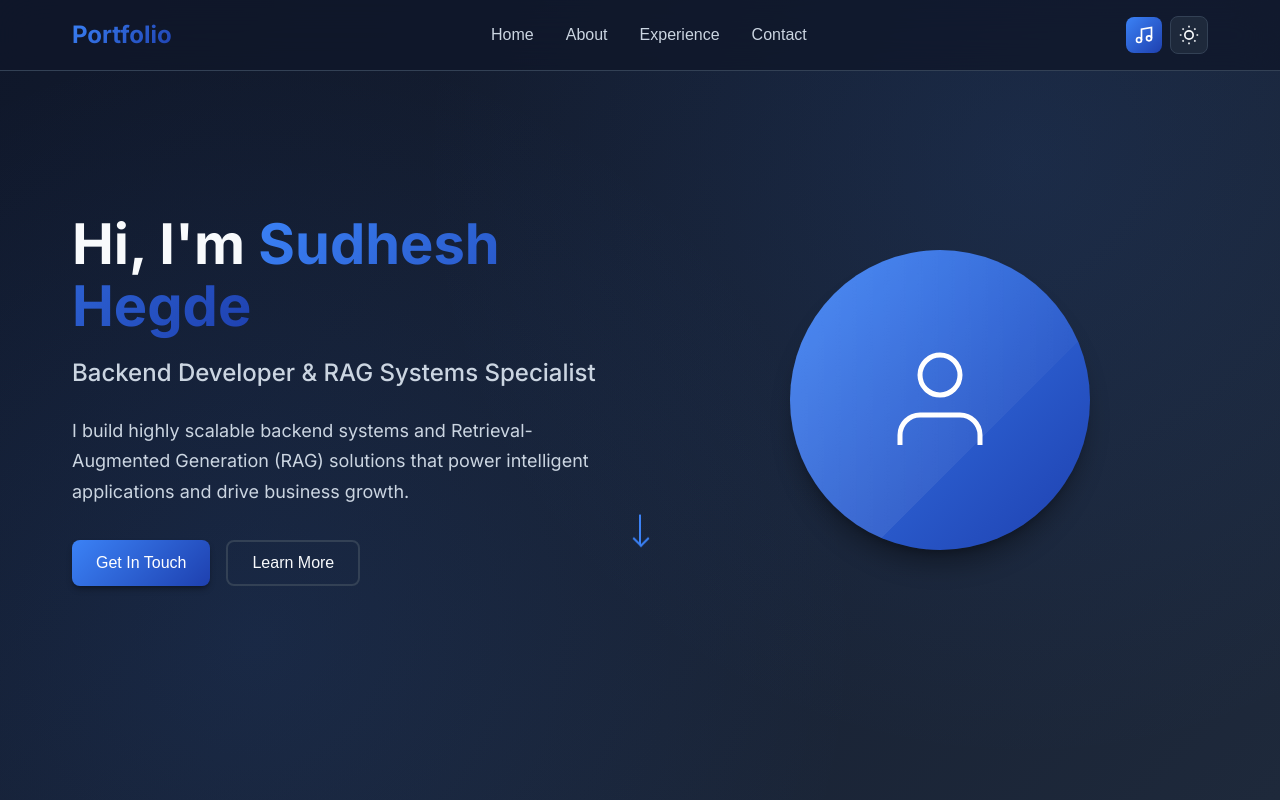
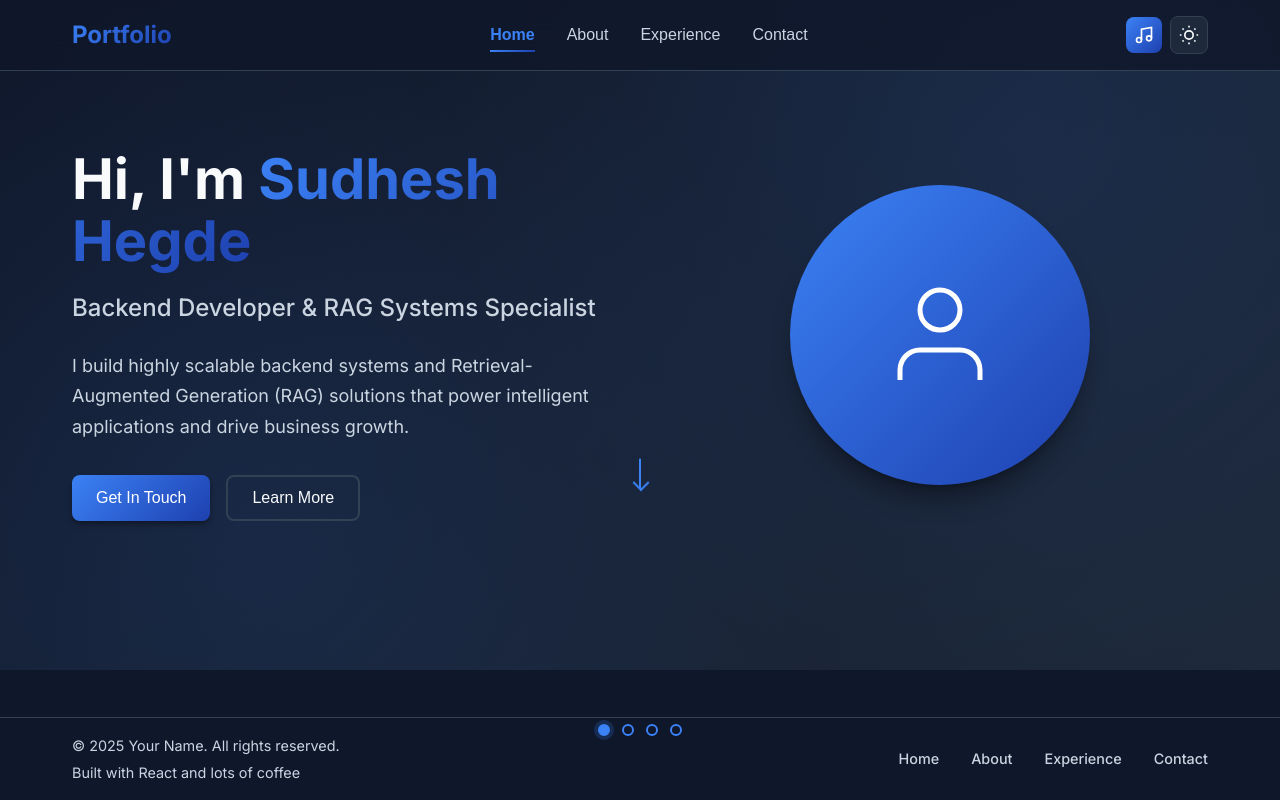
Before and after one commit to SudheshHegde2002/my-portfolio, a React (Create React App) app: page / in a window 1280 px wide. Shown: the top 800 px of the page. Built offline with nearby package versions, Linux system fonts and the light colour scheme.

Commit message:
left and right navigation

```diff
--- a/src/App.css
+++ b/src/App.css
@@ -3,11 +3,84 @@
   background-color: var(--bg-primary);
   color: var(--text-primary);
   transition: background-color 0.3s ease, color 0.3s ease;
+  overflow: hidden; /* Disable scrolling */
 }
 
-/* Smooth scrolling for anchor links */
+/* Horizontal Navigation System */
+.horizontal-container {
+  position: relative;
+  width: 100vw;
+  height: calc(100vh - 70px - 60px); /* Account for header and footer height */
+  overflow: hidden;
+}
+
+.sections-wrapper {
+  display: flex;
+  width: 400vw; /* 4 sections * 100vw each */
+  height: 100%;
+  transition: transform 0.6s cubic-bezier(0.25, 0.46, 0.45, 0.94);
+}
+
+.section-page {
+  width: 100vw;
+  height: 100%;
+  overflow-y: auto;
+  overflow-x: hidden;
+  scrollbar-width: thin;
+  scrollbar-color: var(--accent-primary) var(--bg-secondary);
+}
+
+.section-page::-webkit-scrollbar {
+  width: 6px;
+}
+
+.section-page::-webkit-scrollbar-track {
+  background: var(--bg-secondary);
+}
+
+.section-page::-webkit-scrollbar-thumb {
+  background: var(--accent-primary);
+  border-radius: 3px;
+}
+
+.section-page::-webkit-scrollbar-thumb:hover {
+  background: var(--accent-hover);
+}
+
+/* Swipe Indicators */
+.swipe-indicators {
+  position: fixed;
+  bottom: 4rem; /* Position above footer */
+  left: 50%;
+  transform: translateX(-50%);
+  display: flex;
+  gap: 0.75rem;
+  z-index: 1000;
+}
+
+.indicator {
+  width: 12px;
+  height: 12px;
+  border-radius: 50%;
+  border: 2px solid var(--accent-primary);
+  background: transparent;
+  cursor: pointer;
+  transition: all 0.3s ease;
+}
+
+.indicator:hover {
+  background: var(--accent-primary);
+  transform: scale(1.2);
+}
+
+.indicator.active {
+  background: var(--accent-primary);
+  box-shadow: 0 0 0 4px rgba(59, 130, 246, 0.2);
+}
+
+/* Disable smooth scrolling for anchor links since we're using horizontal navigation */
 html {
-  scroll-padding-top: 80px;
+  scroll-behavior: auto;
 }
 
 /* Loading animation */
--- a/src/App.js
+++ b/src/App.js
@@ -11,11 +11,30 @@ import MusicWorld from './components/MusicWorld';
 function App() {
   const [darkMode, setDarkMode] = useState(true);
   const [currentWorld, setCurrentWorld] = useState('coding'); // 'coding' or 'music'
+  const [currentSection, setCurrentSection] = useState(0); // 0: Hero, 1: About, 2: Experience, 3: Contact
+
+  const sections = ['hero', 'about', 'experience', 'contact'];
 
   useEffect(() => {
     // Set initial theme
     document.documentElement.setAttribute('data-theme', darkMode ? 'dark' : 'light');
   }, [darkMode]);
+
+  useEffect(() => {
+    // Add keyboard navigation
+    const handleKeyPress = (e) => {
+      if (currentWorld === 'music') return;
+
+      if (e.key === 'ArrowLeft') {
+        handleSwipe('right');
+      } else if (e.key === 'ArrowRight') {
+        handleSwipe('left');
+      }
+    };
+
+    window.addEventListener('keydown', handleKeyPress);
+    return () => window.removeEventListener('keydown', handleKeyPress);
+  }, [currentSection, currentWorld]);
 
   const toggleDarkMode = () => {
     setDarkMode(!darkMode);
@@ -24,6 +43,21 @@ function App() {
 
   const toggleWorld = () => {
     setCurrentWorld(currentWorld === 'coding' ? 'music' : 'coding');
+    setCurrentSection(0); // Reset to first section when switching worlds
+  };
+
+  const navigateToSection = (sectionIndex) => {
+    setCurrentSection(sectionIndex);
+  };
+
+  const handleSwipe = (direction) => {
+    if (currentWorld === 'music') return; // No swipe navigation in music world
+
+    if (direction === 'left' && currentSection < sections.length - 1) {
+      setCurrentSection(currentSection + 1);
+    } else if (direction === 'right' && currentSection > 0) {
+      setCurrentSection(currentSection - 1);
+    }
   };
 
   return (
@@ -33,14 +67,41 @@ function App() {
         toggleDarkMode={toggleDarkMode}
         currentWorld={currentWorld}
         toggleWorld={toggleWorld}
+        currentSection={currentSection}
+        navigateToSection={navigateToSection}
+        sections={sections}
       />
       {currentWorld === 'coding' ? (
-        <>
-          <Hero />
-          <About />
-          <Experience />
-          <Contact />
-        </>
+        <div className="horizontal-container">
+          <div
+            className="sections-wrapper"
+            style={{ transform: `translateX(-${currentSection * 100}vw)` }}
+          >
+            <div className="section-page">
+              <Hero />
+            </div>
+            <div className="section-page">
+              <About />
+            </div>
+            <div className="section-page">
+              <Experience />
+            </div>
+            <div className="section-page">
+              <Contact />
+            </div>
+          </div>
+
+          {/* Swipe indicators */}
+          <div className="swipe-indicators">
+            {sections.map((section, index) => (
+              <button
+                key={section}
+                className={`indicator ${index === currentSection ? 'active' : ''}`}
+                onClick={() => navigateToSection(index)}
+              />
+            ))}
+          </div>
+        </div>
       ) : (
         <MusicWorld />
       )}
--- a/src/components/About.css
+++ b/src/components/About.css
@@ -1,6 +1,10 @@
 .about {
-  padding: 6rem 0;
+  height: 100%;
+  display: flex;
+  align-items: center;
+  justify-content: center;
   background: var(--bg-secondary);
+  padding: 2rem 0;
 }
 
 .about-content {
--- a/src/components/Contact.css
+++ b/src/components/Contact.css
@@ -1,6 +1,10 @@
 .contact {
-  padding: 6rem 0;
+  height: 100%;
+  display: flex;
+  align-items: center;
+  justify-content: center;
   background: var(--bg-secondary);
+  padding: 2rem 0;
 }
 
 .contact-content {
--- a/src/components/Experience.css
+++ b/src/components/Experience.css
@@ -1,6 +1,10 @@
 .experience {
-  padding: 6rem 0;
+  height: 100%;
+  display: flex;
+  align-items: center;
+  justify-content: center;
   background: var(--bg-primary);
+  padding: 2rem 0;
 }
 
 .experience-content {
--- a/src/components/Footer.css
+++ b/src/components/Footer.css
@@ -1,7 +1,12 @@
 .footer {
   background: var(--bg-primary);
   border-top: 1px solid var(--border-color);
-  padding: 2rem 0;
+  padding: 1rem 0;
+  position: fixed;
+  bottom: 0;
+  left: 0;
+  right: 0;
+  z-index: 100;
 }
 
 .footer-content {
--- a/src/components/Header.css
+++ b/src/components/Header.css
@@ -87,8 +87,14 @@
   transition: width 0.3s ease;
 }
 
-.nav-link:hover::after {
+.nav-link:hover::after,
+.nav-link.active::after {
   width: 100%;
+}
+
+.nav-link.active {
+  color: var(--accent-primary);
+  font-weight: 600;
 }
 
 .header-controls {
--- a/src/components/Header.js
+++ b/src/components/Header.js
@@ -1,7 +1,7 @@
 import React, { useState, useEffect } from 'react';
 import './Header.css';
 
-const Header = ({ darkMode, toggleDarkMode, currentWorld, toggleWorld }) => {
+const Header = ({ darkMode, toggleDarkMode, currentWorld, toggleWorld, currentSection, navigateToSection, sections }) => {
   const [isScrolled, setIsScrolled] = useState(false);
 
   useEffect(() => {
@@ -13,10 +13,10 @@ const Header = ({ darkMode, toggleDarkMode, currentWorld, toggleWorld }) => {
     return () => window.removeEventListener('scroll', handleScroll);
   }, []);
 
-  const scrollToSection = (sectionId) => {
-    const element = document.getElementById(sectionId);
-    if (element) {
-      element.scrollIntoView({ behavior: 'smooth' });
+  const handleNavClick = (sectionName) => {
+    const sectionIndex = sections.indexOf(sectionName);
+    if (sectionIndex !== -1) {
+      navigateToSection(sectionIndex);
     }
   };
 
@@ -29,10 +29,10 @@ const Header = ({ darkMode, toggleDarkMode, currentWorld, toggleWorld }) => {
 
         <nav className="nav">
           <ul className="nav-list">
-            <li><button onClick={() => scrollToSection('hero')} className="nav-link">Home</button></li>
-            <li><button onClick={() => scrollToSection('about')} className="nav-link">About</button></li>
-            <li><button onClick={() => scrollToSection('experience')} className="nav-link">Experience</button></li>
-            <li><button onClick={() => scrollToSection('contact')} className="nav-link">Contact</button></li>
+            <li><button onClick={() => handleNavClick('hero')} className={`nav-link ${currentSection === 0 ? 'active' : ''}`}>Home</button></li>
+            <li><button onClick={() => handleNavClick('about')} className={`nav-link ${currentSection === 1 ? 'active' : ''}`}>About</button></li>
+            <li><button onClick={() => handleNavClick('experience')} className={`nav-link ${currentSection === 2 ? 'active' : ''}`}>Experience</button></li>
+            <li><button onClick={() => handleNavClick('contact')} className={`nav-link ${currentSection === 3 ? 'active' : ''}`}>Contact</button></li>
           </ul>
         </nav>
 
--- a/src/components/Hero.css
+++ b/src/components/Hero.css
@@ -1,5 +1,5 @@
 .hero {
-  min-height: 100vh;
+  height: 100%;
   display: flex;
   align-items: center;
   justify-content: center;
```
